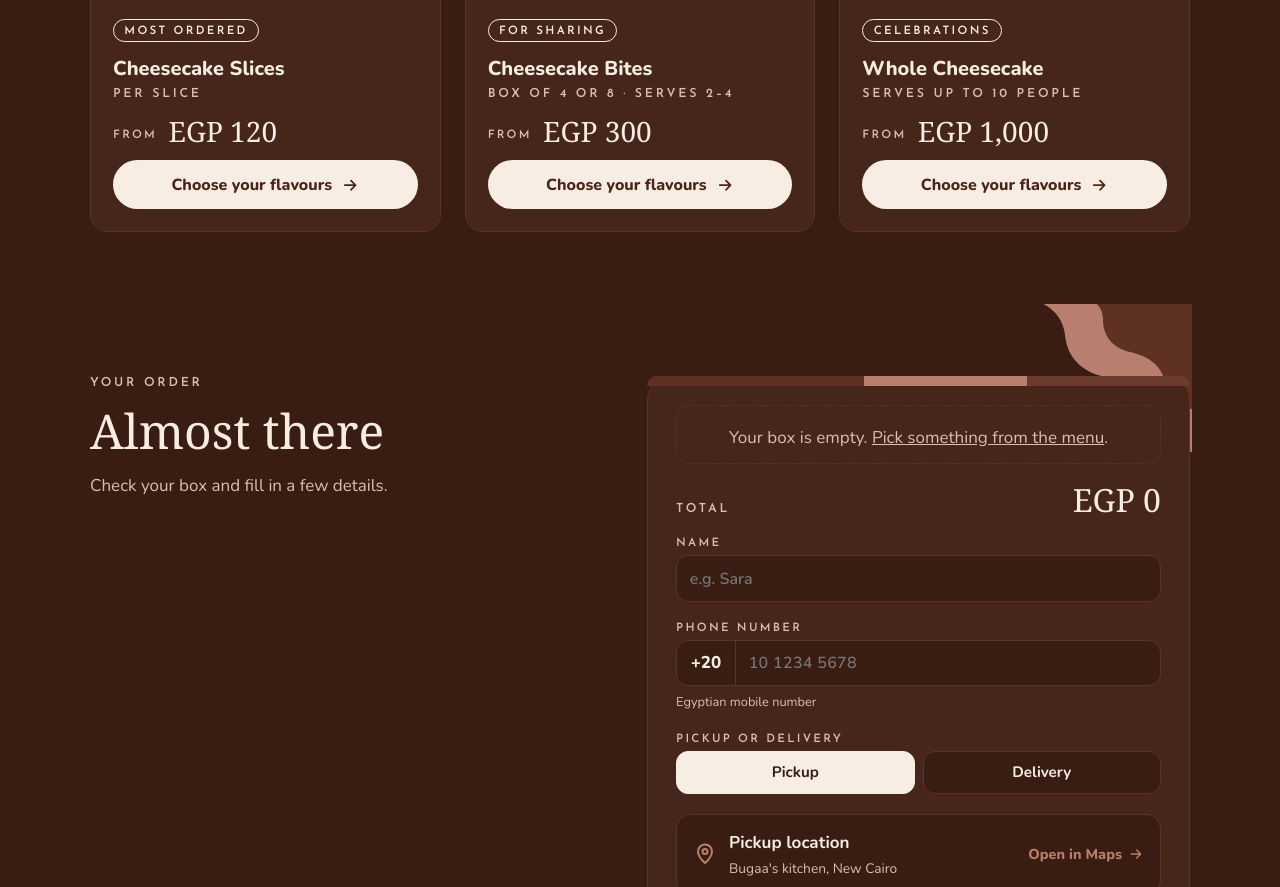
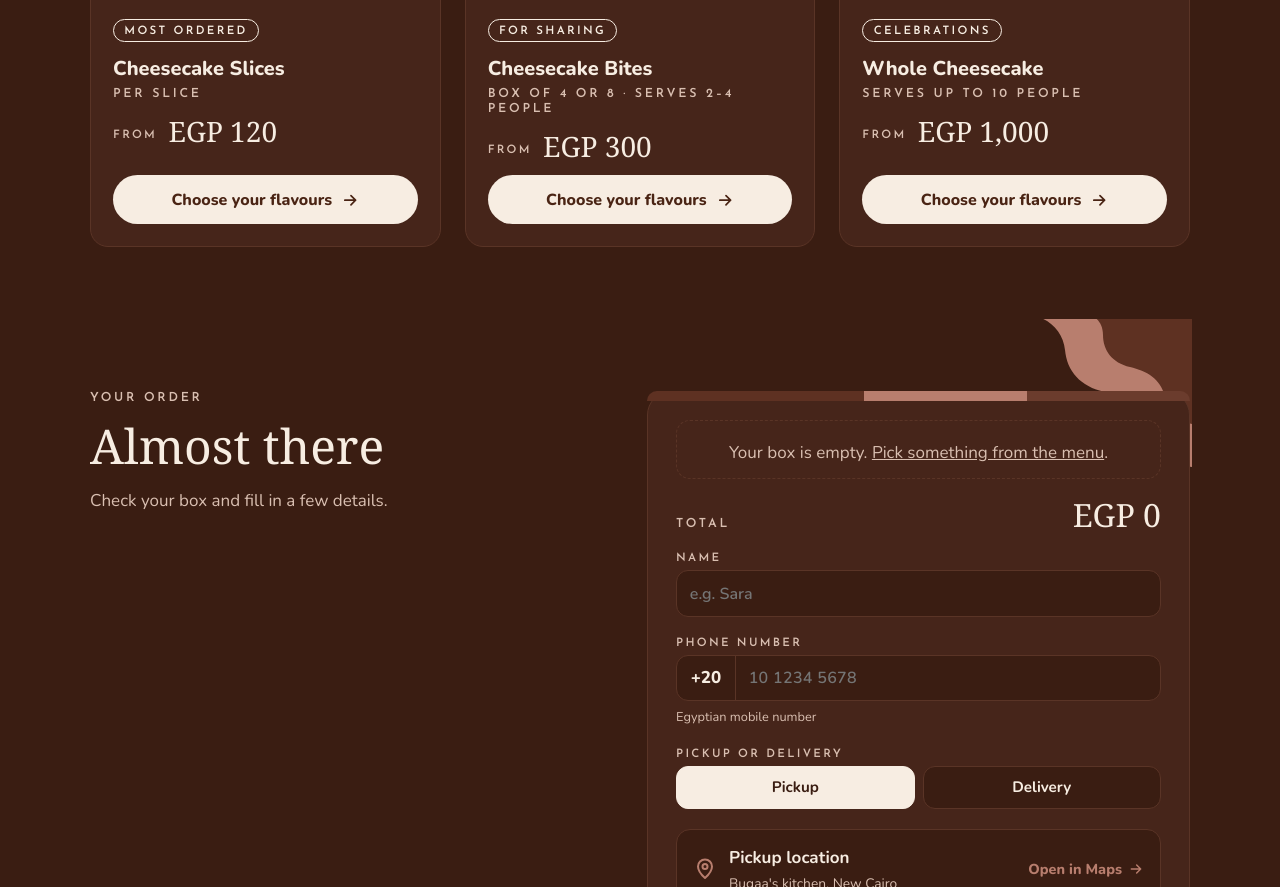
Before and after one commit to moabdelbasset/bugaas-website, a plain HTML site: page index.html in a window 1280 px wide. Shown: the part 876-1763 px from the top of the page. Drawn offline with nearby package versions, Linux system fonts and the light colour scheme; a web font is replaced by a local one.

Commit message:
Bites card: serves 2-4 people
Co-Authored-By: Claude Opus 5.5 <noreply@anthropic.com>
Claude-Session: https://claude.ai/code/session_01JkXZCz5WKRNvhTTP2Rh73C

```diff
--- a/index.html
+++ b/index.html
@@ -602,7 +602,7 @@ const FLAVOURS = [
 // sizes: customer picks a box size, then fills it with any mix of flavours
 const PRODUCTS = [
   { id:"slices", name:"Cheesecake Slices", size:"", price:150, prices:{ "The Classic":120 }, from:true, perPiece:true, unit:"slices", img:"images/slices.jpg", chip:"Most ordered" },
-  { id:"bites",  name:"Cheesecake Bites", size:"Box of 4 or 8 · Serves 2–4", unit:"bites", img:"images/bites.jpg", chip:"For sharing", noPhotos:true,
+  { id:"bites",  name:"Cheesecake Bites", size:"Box of 4 or 8 · Serves 2–4 people", unit:"bites", img:"images/bites.jpg", chip:"For sharing", noPhotos:true,
     sizes:[ { label:"Box of 4", pieces:4, price:300 }, { label:"Box of 8", pieces:8, price:600 } ] },
   { id:"whole",  name:"Whole Cheesecake", size:"Serves up to 10 people", price:1200, prices:{ "The Classic":1000, "Quad Crave":1300 }, from:true, perPiece:true, unit:"cakes", img:"images/whole.jpg", chip:"Celebrations" },
 ];
```
